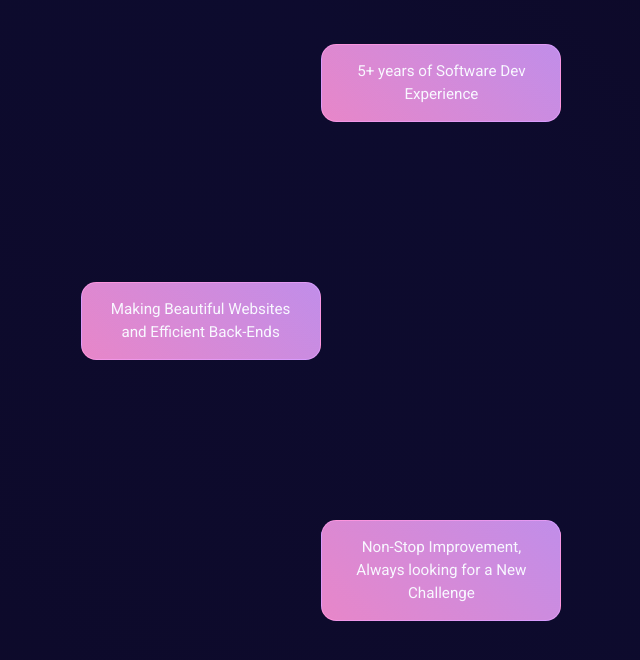
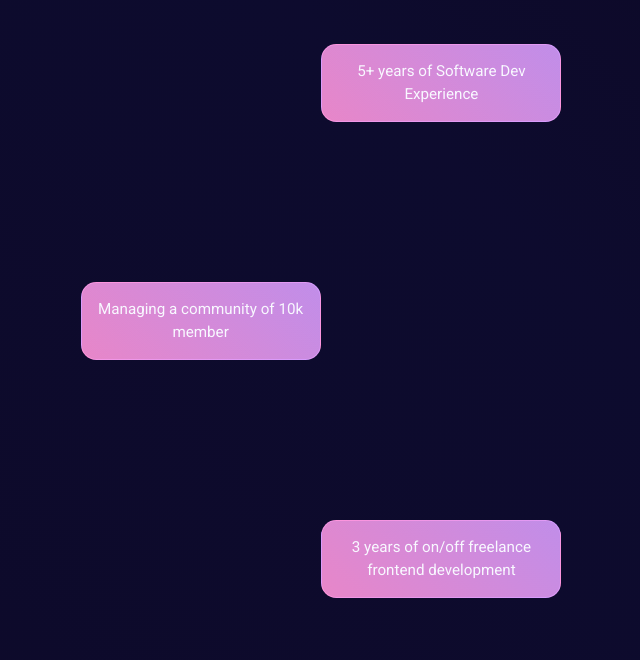
Before and after one commit to heyimrein/personal-site, a React (Vite) app: page / in a window 1280 px wide. Shown: the part 1247-1907 px from the top of the page, without its empty margins (319-959 px from the left). Built offline with nearby package versions, Linux system fonts and the light colour scheme; a web font is replaced by a local one.

Commit message:
Add relevant information in cards

```diff
--- a/src/components/App.tsx
+++ b/src/components/App.tsx
@@ -12,11 +12,9 @@ export default function App() {
         <div id="card-container">
           <DescriptionCard>He/him, 20 Years Old</DescriptionCard>
           <DescriptionCard>5+ years of Software Dev Experience</DescriptionCard>
+          <DescriptionCard>Managing a community of 10k member</DescriptionCard>
           <DescriptionCard>
-            Making Beautiful Websites and Efficient Back-Ends
-          </DescriptionCard>
-          <DescriptionCard>
-            Non-Stop Improvement, Always looking for a New Challenge
+            3 years of on/off freelance frontend development
           </DescriptionCard>
         </div>
       </div>
```
